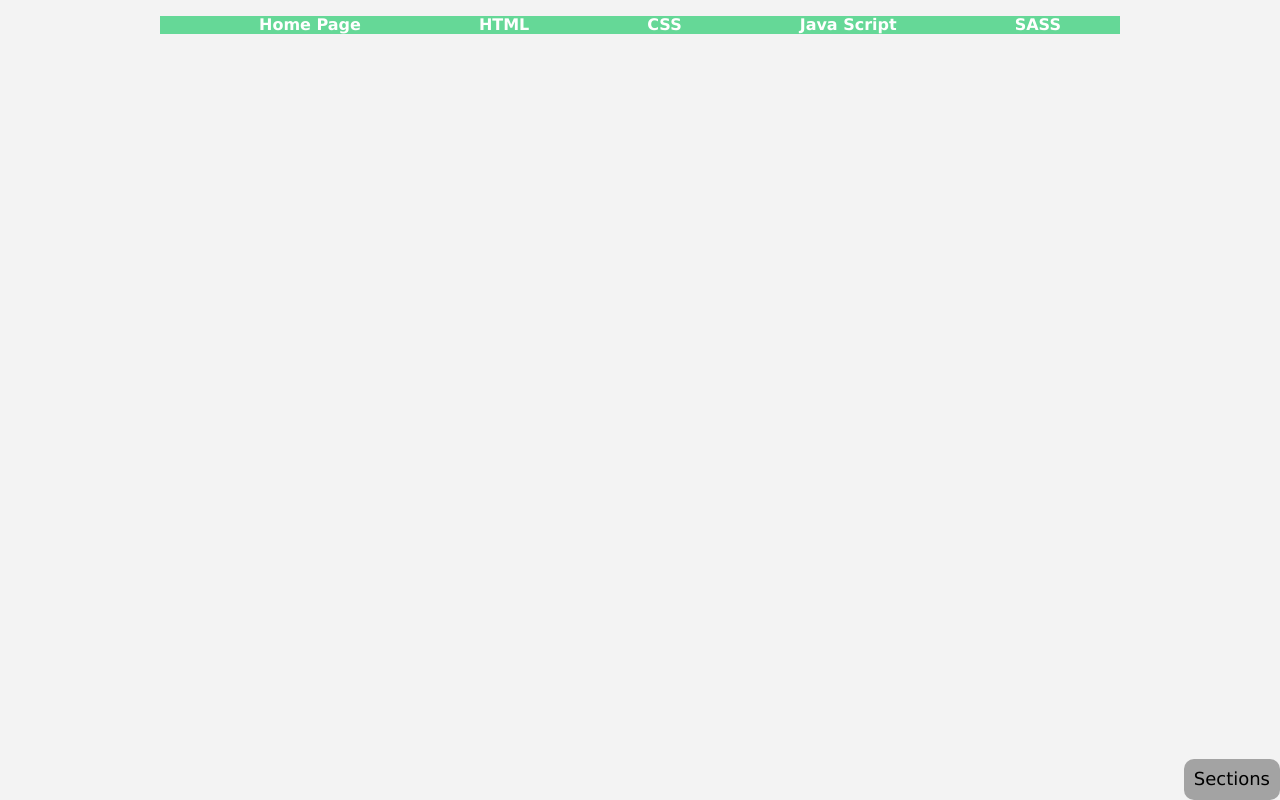
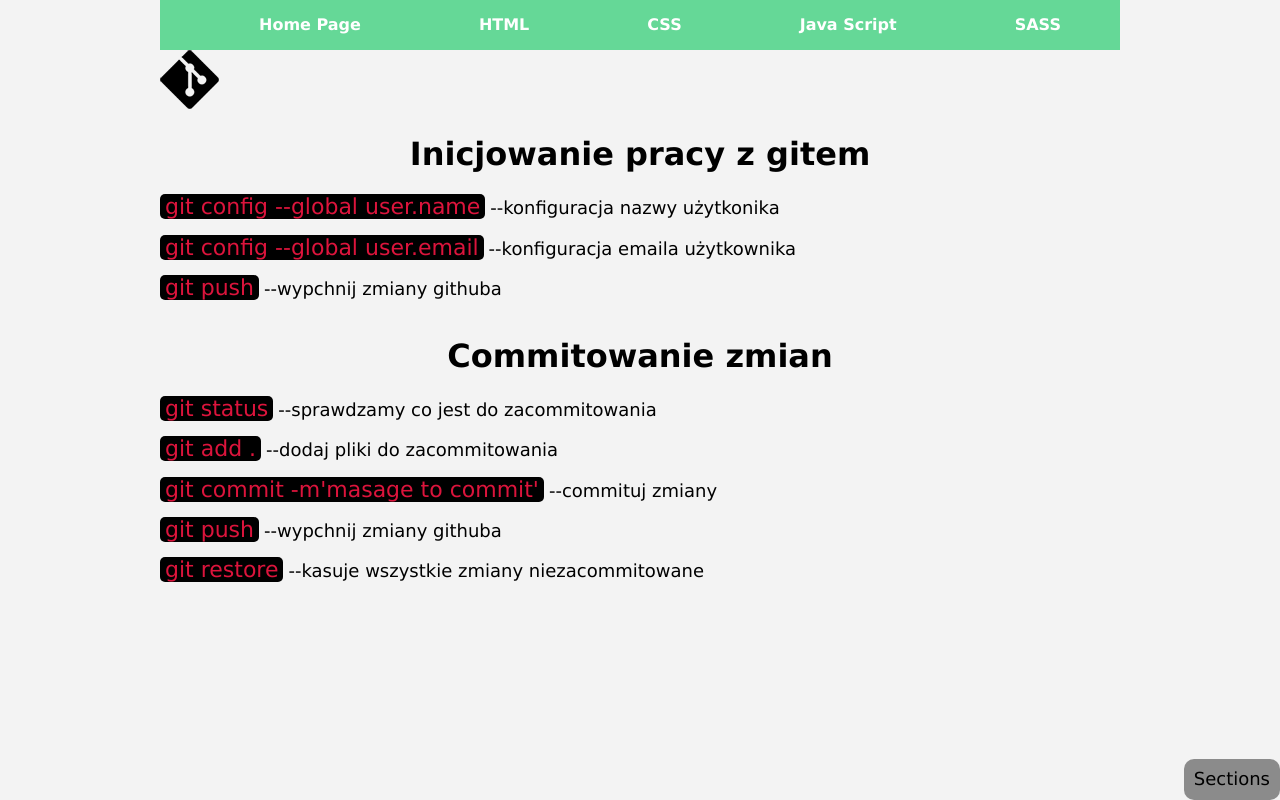
Before and after one commit to norbert-lukaszuk/homepage--gulp, a website: page src/content/git.html in a window 1280 px wide. Drawn offline with nearby package versions, Linux system fonts and the light colour scheme; files that its build step writes are made by us from their sources; files whose address does not match are found by name.

Commit message:
git.html content filling up

```diff
--- a/src/content/git.html
+++ b/src/content/git.html
@@ -7,7 +7,7 @@
     <title>Git</title>
     <link rel="stylesheet" href="css/main.css">
 </head>
-
+<div class="navbox">
 <nav class="mainNavigation">
     <ul class="mainNavigation__list">
     <li><a href="index.html" class="mainNavigation__link">Home Page</a></li>
@@ -15,11 +15,39 @@
     <li><a href="css.html" class="mainNavigation__link">CSS</a></li>
     <li><a href="javaScript.html" class="mainNavigation__link">Java Script</a></li>
     <li><a href="sass.html" class="mainNavigation__link">SASS</a></li>
-</ul></nav>
+</ul>
+</nav>
+</div>
+    <div class="buttonWraper">
+        <button id="button" class="menu__button menu__button--js">≡</button>
+    </div>
 <body>
+    <div><img class="body__gitLogo" src="assets/img/git logo.png" alt="git logo"></div>
+
     <div class="sectionsWraper">
         <div class="sections"> <span class="sectionsButton">Sections</span>
             <ul class="sectionsList"></ul>
         </div>
+<section>
+    <h1 class="main__header" id="initialisation">Inicjowanie pracy z gitem</h1>
+    <ul class="list__git">
+        <li class="listItem__git"><span class="span__git">git config --global user.name</span><span class="paragraph">--konfiguracja nazwy użytkonika</span></li>
+        <li class="listItem__git"><span class="span__git">git config --global user.email</span><span class="paragraph">--konfiguracja emaila użytkownika</span></li>
+        <li class="listItem__git"><span class="span__git">git push</span><span class="paragraph">--wypchnij zmiany githuba</span></li>
+    </ul>
+</section>
+
+<section>
+    <h1 class="main__header" id="commiting">Commitowanie zmian</h1>
+    <ul class="list__git">
+        <li class="listItem__git"><span class="span__git">git status</span><span class="paragraph">--sprawdzamy co jest do zacommitowania</span></li>
+        <li class="listItem__git"><span class="span__git">git add .</span><span class="paragraph">--dodaj pliki do zacommitowania</span></li>
+        <li class="listItem__git"><span class="span__git">git commit -m'masage to commit'</span><span class="paragraph">--commituj zmiany</span></li>
+        <li class="listItem__git"><span class="span__git">git push</span><span class="paragraph">--wypchnij zmiany githuba</span></li>
+        <li class="listItem__git"><span class="span__git">git restore</span><span class="paragraph">--kasuje wszystkie zmiany niezacommitowane</span></li>
+    </ul>
+</section>
+<script src="js/main.js"></script>
 </body>
+
 </html>
--- a/src/scss/main.scss
+++ b/src/scss/main.scss
@@ -40,8 +40,10 @@ $greenColor: rgb(101, 216, 151);
   font-weight: 600;
 }
 body{
-
   max-width: 960px;
+  margin: 0 auto;
+}
+.body__gitLogo{
   margin: 0 auto;
 }
 html{
@@ -259,9 +261,15 @@ a:visited{
   flex-direction: row;
   align-items: center;
 }
-
+.list__git{
+  padding-left: 0;
+}
 .listItem {
   font-weight: normal;
+  &__git{
+    list-style: none;
+    margin-bottom: 15px;
+  }
 }
 
 .listItem:first-child {
@@ -469,7 +477,7 @@ a:visited{
   padding: 10px;
   border-radius: 10px;
   font-size: 1.125rem;
-  background-color: rgba(128, 128, 128, 0.7);
+  background-color: rgba(128, 128, 128, 0.9);
   width: fit-content;
   cursor: pointer;
   &Button{
@@ -521,6 +529,7 @@ a:visited{
 
       }
       &__paragraph{
+        color: black;
         font-size: 22px;
         letter-spacing: 5px;
 
@@ -565,8 +574,17 @@ a:visited{
     }
 }
 
-span{
+.span{
   min-width: 102px;
+  &__git{
+    font-size: 1.375rem;
+    background-color: black;
+    color: crimson;
+    margin-bottom: 15px;
+    padding: 0 5px;
+    border-radius: 5px;
+
+  }
 }
 .navigation__items{
   display: flex;
@@ -654,9 +672,10 @@ p{
   padding: 0;
 }
 .paragraph{
-  font-size: 18px;
+  font-size: 1.125rem;
   text-align: justify;
   padding: 0 5px;
+  line-height: 1.2;
 
       &__box{
         padding-left: 10px;
```
Also changed, not shown: src/content/gulp.html (+1 -1 lines), src/content/terminal.html (+22 -1 lines).
